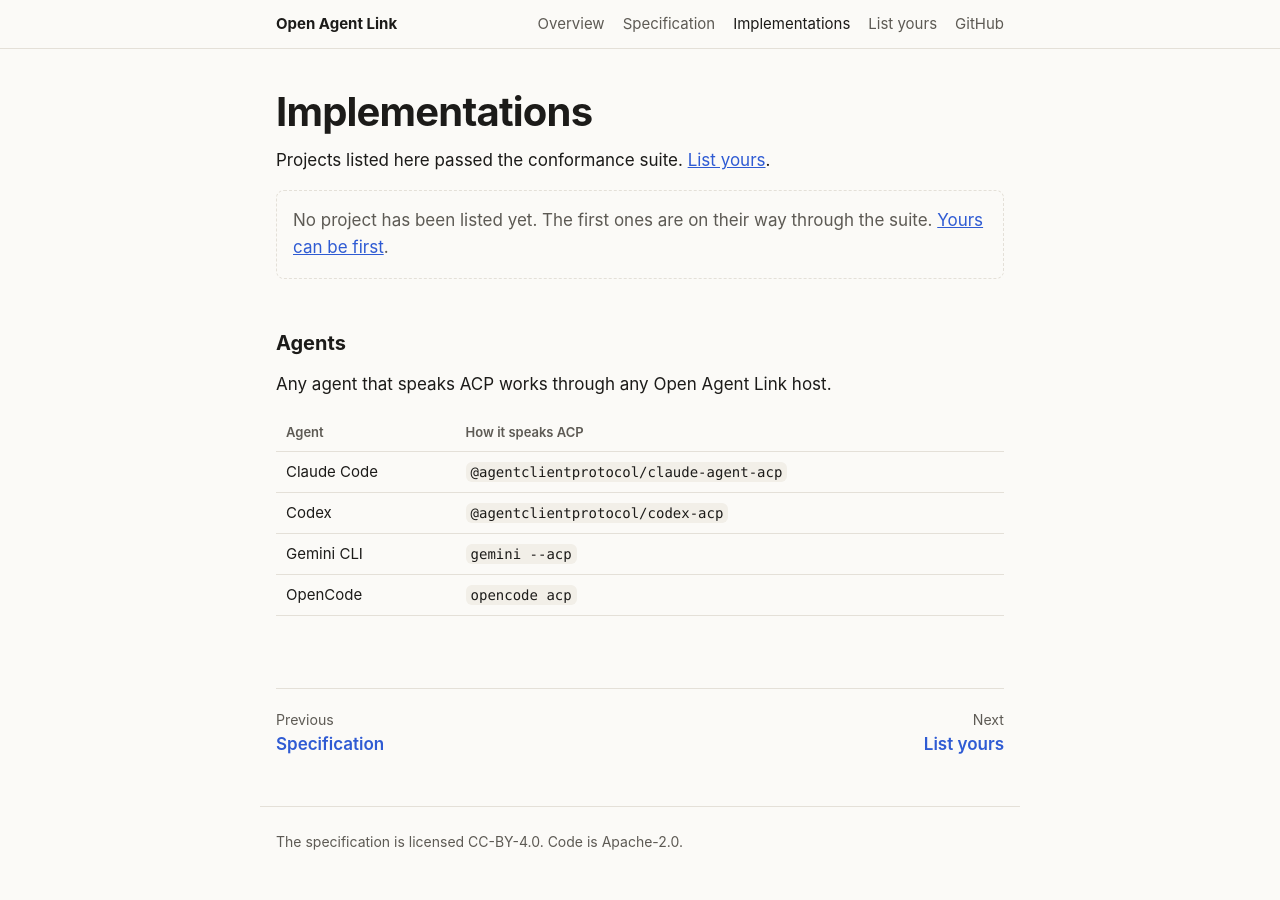
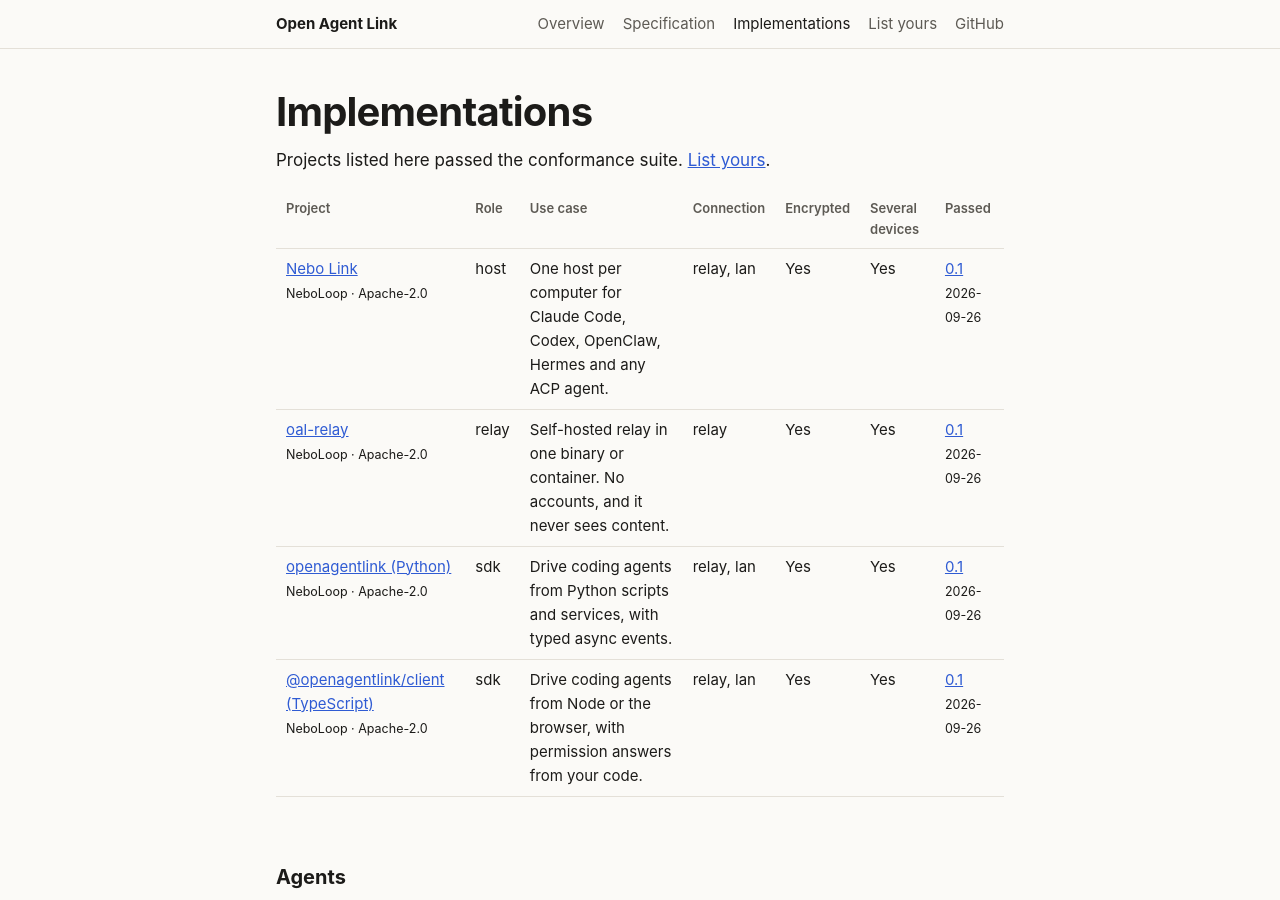
Before and after one commit to openagentlink/openagentlink.github.io, a Jekyll site: the page built from implementations/index.html, in a window 1280 px wide and 900 px high. Built offline with Jekyll 4.4.1, drawn with Linux system fonts in a browser that asks for light colours.

Commit message:
List Nebo Link, oal-relay and both SDKs (conformance 0.1 passed); sync spec

```diff
--- /dev/null
+++ b/_data/implementations/nebo-link.yml
@@ -0,0 +1,14 @@
+name: Nebo Link
+url: https://github.com/NeboLoop/nebo-link
+repo: https://github.com/NeboLoop/nebo-link
+maintainer: NeboLoop
+license: Apache-2.0
+role: host
+use_case: One host per computer for Claude Code, Codex, OpenClaw, Hermes and any ACP agent.
+connection: [relay, lan]
+e2e: true
+multi_device: true
+conformance:
+  suite: "0.1"
+  passed: 2026-09-26
+  report: https://github.com/NeboLoop/nebo-link/actions/runs/36273410673
--- /dev/null
+++ b/_data/implementations/oal-relay.yml
@@ -0,0 +1,14 @@
+name: oal-relay
+url: https://github.com/NeboLoop/nebo-link/tree/main/crates/oal-relay
+repo: https://github.com/NeboLoop/nebo-link
+maintainer: NeboLoop
+license: Apache-2.0
+role: relay
+use_case: Self-hosted relay in one binary or container. No accounts, and it never sees content.
+connection: [relay]
+e2e: true
+multi_device: true
+conformance:
+  suite: "0.1"
+  passed: 2026-09-26
+  report: https://github.com/NeboLoop/nebo-link/actions/runs/36273410673
--- /dev/null
+++ b/_data/implementations/openagentlink-python.yml
@@ -0,0 +1,14 @@
+name: openagentlink (Python)
+url: https://github.com/NeboLoop/nebo-link/tree/main/sdk/python
+repo: https://github.com/NeboLoop/nebo-link
+maintainer: NeboLoop
+license: Apache-2.0
+role: sdk
+use_case: Drive coding agents from Python scripts and services, with typed async events.
+connection: [relay, lan]
+e2e: true
+multi_device: true
+conformance:
+  suite: "0.1"
+  passed: 2026-09-26
+  report: https://github.com/NeboLoop/nebo-link/actions/runs/36273410673
--- /dev/null
+++ b/_data/implementations/openagentlink-typescript.yml
@@ -0,0 +1,14 @@
+name: "@openagentlink/client (TypeScript)"
+url: https://github.com/NeboLoop/nebo-link/tree/main/sdk/typescript
+repo: https://github.com/NeboLoop/nebo-link
+maintainer: NeboLoop
+license: Apache-2.0
+role: sdk
+use_case: Drive coding agents from Node or the browser, with permission answers from your code.
+connection: [relay, lan]
+e2e: true
+multi_device: true
+conformance:
+  suite: "0.1"
+  passed: 2026-09-26
+  report: https://github.com/NeboLoop/nebo-link/actions/runs/36273410673
--- a/spec/0.1/index.md
+++ b/spec/0.1/index.md
@@ -439,7 +439,7 @@
 - Pattern `Noise_IK_25519_ChaChaPoly_BLAKE2s`. The client is the initiator and already knows the host's static key.
 - Prologue: the UTF-8 bytes of `OAL-E2E/1 ` followed by the host id.
 - After the WebSocket upgrade, message 1 (client to host, one binary WebSocket message) is `-> e, es, s, ss`. Its payload is the JSON `{"protocol":{"min":…,"max":…},"client":{…}}`.
-- Message 2 (host to client, one binary message) is `<- e, ee, se`. Its payload is the JSON `{"protocol":"<selected>","device":{"id":…}}`.
+- Message 2 (host to client, one binary message) is `<- e, ee, se`. Its payload is the JSON `{"protocol":"<selected>","device":{"id":…,"name":…}}`: what `host/hello` answers, less `info`, which the client asks with `host/info`. If the client's range and the host's have no version in common, the payload is `{"error":{…}}`, the `version_mismatch` error of section 13, and the host then closes with 4002.
 - The host authenticates the device by its static key, which must belong to a paired device. `host/hello` is not sent. The token is not used on encrypted connections.
 - A host that requires encryption closes a connection whose first message is text, with 4001.
 - A message 1 that no static key of the host opens, or whose static key is not a paired device, closes the connection with 4001. A revoked device's key is not a paired device.
@@ -609,6 +609,7 @@
 
 ## Changes
 
+- **0.1, amended 2026-09-26, second time**: message 2 of the encrypted handshake carries the device's name, or the `version_mismatch` error before a 4002 close (section 17.2). Nebo Link implements section 17 and requires it on every connection.
 - **0.1, amended 2026-09-26** (still a draft; implementation work on the client SDKs found these gaps):
   - `session/load` and `session/resume` re-send the session's most recent `host/turn` after the replay, including the `ended` notice of a turn that finished while the client was away (sections 8, 9, 12).
   - `host/turn` `ended` comes after the turn's last `session/update` and after the `session/prompt` response. This is the one ordering guarantee across channels (sections 4.2, 9).
```
